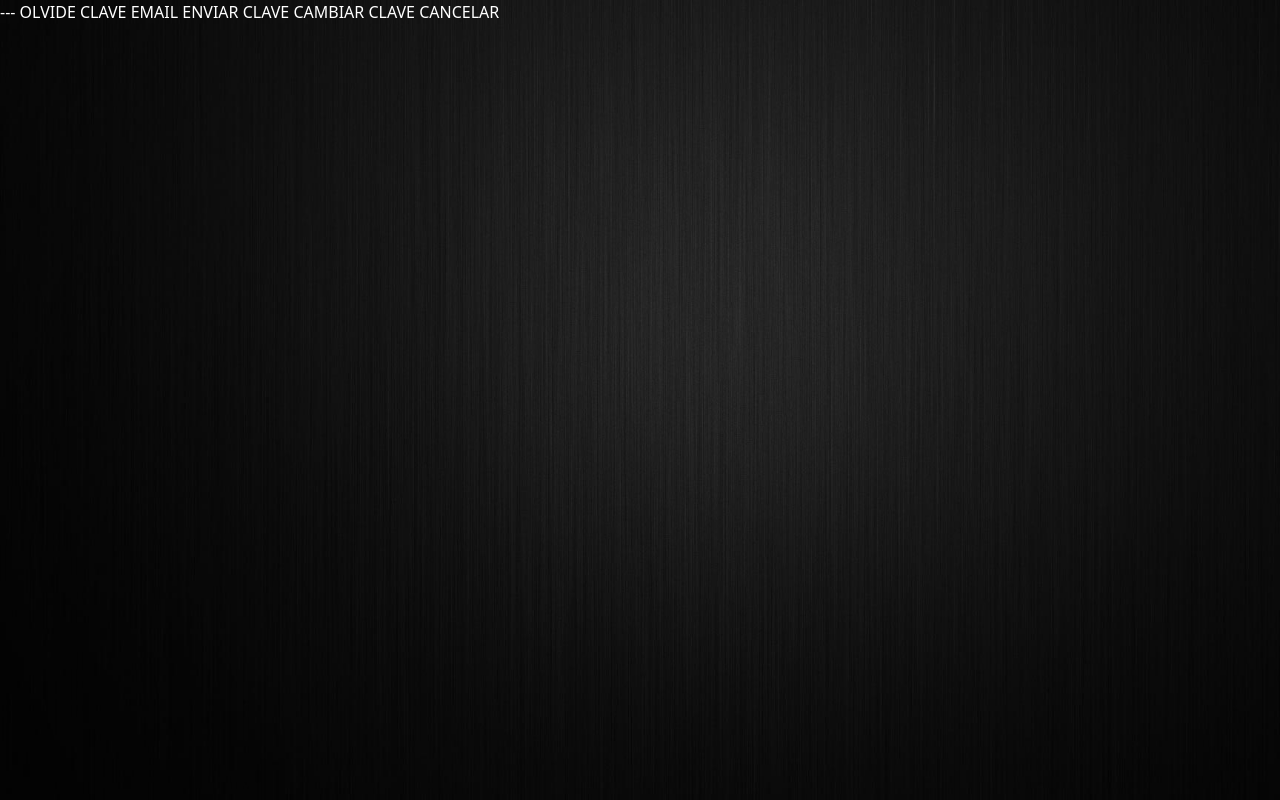
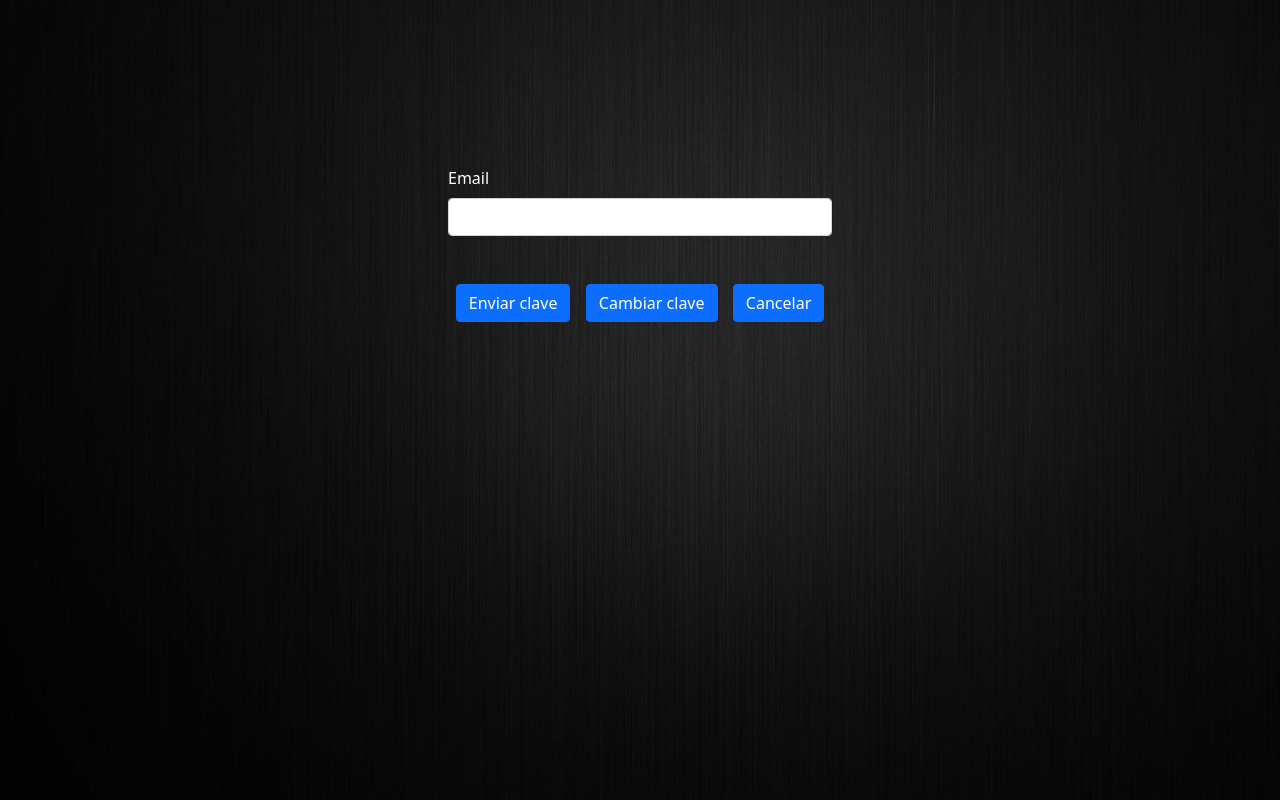
Before and after one commit to cfabregat/QueCenamos, a PHP site: page /olvide_clave.php in a window 1280 px wide. Run offline with PHP 8.4, Linux system fonts and the light colour scheme.

Commit message:
Form "olvide la clave"

```diff
--- a/css/estilosForm.css
+++ b/css/estilosForm.css
@@ -1,3 +1,14 @@
 form{
     padding: 13% 35%;
 }
+
+form button{
+    margin: 2%;
+    /* width: 8vw; */
+}
+
+.botones{
+    display: flex;
+    align-items: center;
+    justify-content: center;
+}
--- a/index.php
+++ b/index.php
@@ -46,7 +46,7 @@
                             Email:<input type="text" name="email"><br />
                             Clave:<input type="text" name="clave"><br />
                             <input type="submit" value="Ingresar">
-                            <button onclick="window.location='/clave.php'">Olvide la contrase&ntilde;a</button>
+                            <button onclick="window.location='/olvide_clave.php'">Olvide la contrase&ntilde;a</button>
                             </form>
                     </div>
                     <div class="modal-footer">
@@ -108,8 +108,8 @@
                 //  Si esta logeado muestro la parte de registrar
                 if( isset($_SESSION['email']) ){
             ?>
-            <button onclick="window.location='/logout.php'">Cerrar Session</button>
-            <br />
+            <button onclick="window.location='/logout.php'" class="btn btn-primary btnIngresoDeUsuario" data-bs-toggle="modal" data-bs-target="#cerrarSesion">Cerrar Sesion</button>
+            |
             <button onclick="window.location='/cambiar_clave.php'" class="btn btn-primary btnIngresoDeUsuario" data-bs-toggle="modal" data-bs-target="#cambiarClave">Cambiar clave</button>
             <br />
             <?php
--- a/olvide_clave.php
+++ b/olvide_clave.php
@@ -15,13 +15,21 @@
     <link href="https://cdn.jsdelivr.net/npm/bootstrap@5.1.3/dist/css/bootstrap.min.css" rel="stylesheet" integrity="sha384-1BmE4kWBq78iYhFldvKuhfTAU6auU8tT94WrHftjDbrCEXSU1oBoqyl2QvZ6jIW3" crossorigin="anonymous">
 <!-- LINK CSS -->
     <link rel="stylesheet" href="css/estilos.css">
+<link rel="stylesheet" href="css/estilosForm.css">
 
---- OLVIDE CLAVE
+<form>
+    <div class="mb-3">
+        <label for="exampleInputEmail1" class="form-label">Email</label>
+        <input type="email" class="form-control" id="exampleInputEmail1" aria-describedby="emailHelp">
+    </div>
+    <br>
+    <div class="botones">
+        <button type="submit" class="btn btn-primary">Enviar clave</button>
+        <button type="submit" class="btn btn-primary">Cambiar clave</button>
+        <button type="submit" class="btn btn-primary">Cancelar</button>
+    </div>
+</form>
 
-EMAIL
-
-ENVIAR CLAVE
-CAMBIAR CLAVE CANCELAR
 
 <!-- JAVASCRIPT DE BOOTSTRAP -->
 <script src="https://cdn.jsdelivr.net/npm/bootstrap@5.0.0-beta1/dist/js/bootstrap.bundle.min.js" integrity="sha384-ygbV9kiqUc6oa4msXn9868pTtWMgiQaeYH7/t7LECLbyPA2x65Kgf80OJFdroafW" crossorigin="anonymous"></script>
```
